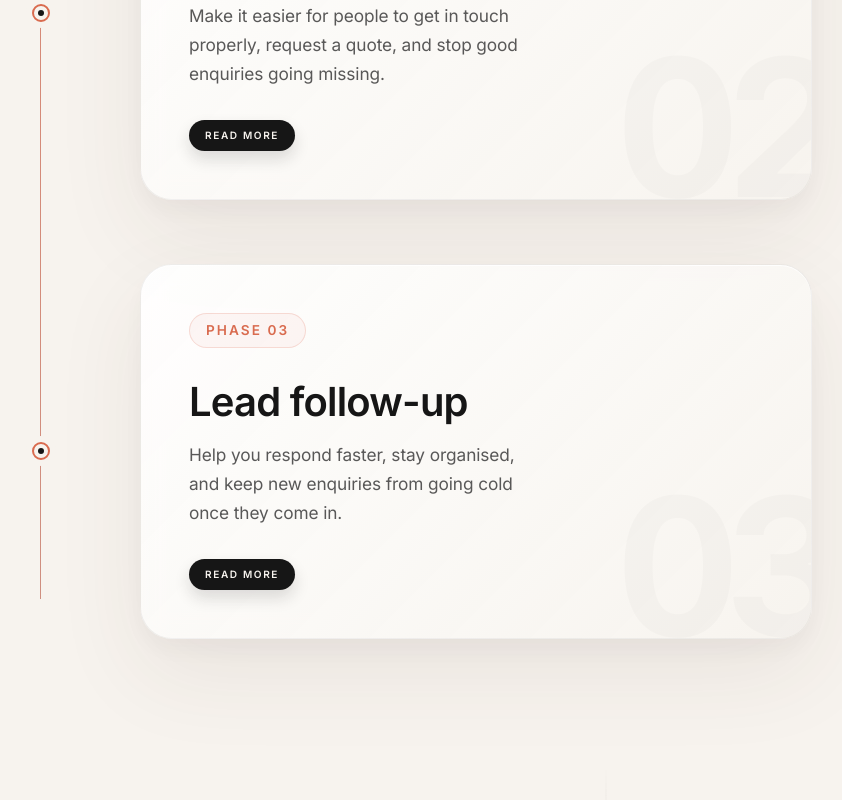
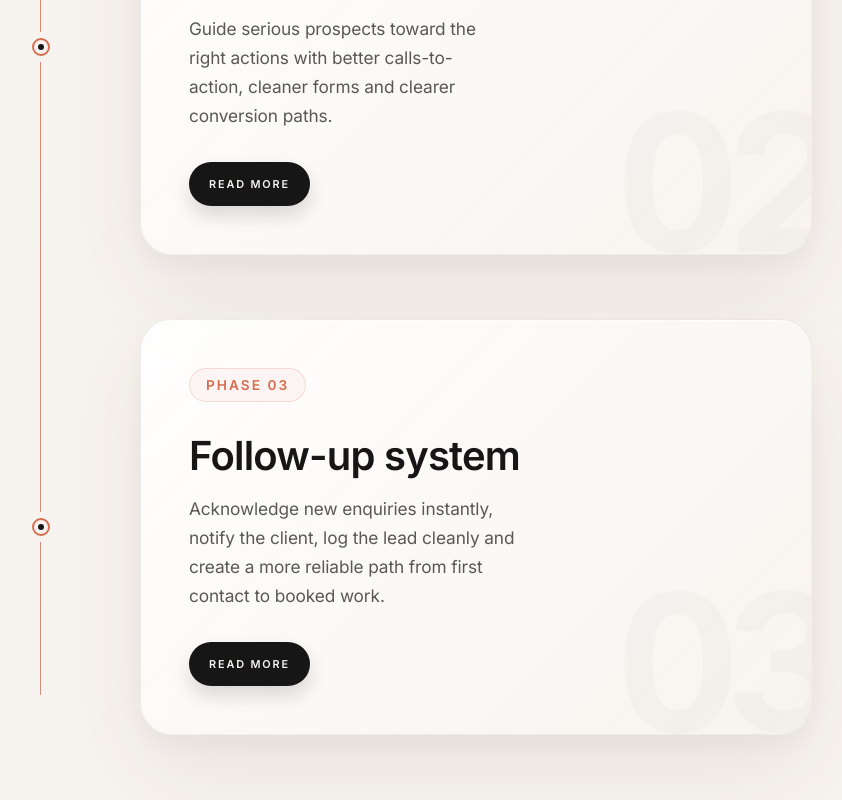
Before and after one commit to iainmacr77/r3worked-website, a Next.js app: page / in a window 1280 px wide. Shown: the part 3060-3860 px from the top of the page, without its empty margins (34-876 px from the left). Built offline with nearby package versions, Linux system fonts and the light colour scheme.

Commit message:
chnaged our 3 sections around a bit

```diff
--- a/src/components/homepage/HomepageHero.tsx
+++ b/src/components/homepage/HomepageHero.tsx
@@ -33,7 +33,7 @@ function EditorialVisual({ scrollProgress }: { scrollProgress: MotionValue<numbe
   const scale3 = useTransform(smoothProgress, [0.6, 0.7, 0.8], [1.05, 1, 1]);
 
   return (
-    <div className="relative w-full max-w-[34rem] aspect-[4/5] mx-auto lg:ml-auto select-none pointer-events-none mt-12 lg:mt-0 flex items-center justify-center">
+    <div className="relative w-full max-w-[34rem] aspect-[4/5] mx-auto lg:ml-auto select-none pointer-events-none mt-10 lg:mt-0 flex items-center justify-center">
       {/* Structural base grid */}
       <div className="absolute inset-x-4 sm:inset-x-8 inset-y-16 border border-[#161616]/10 rounded-sm">
         <div className="absolute inset-x-0 top-1/3 border-t border-[#161616]/5" />
--- a/src/components/homepage/RebuildBreakdown.tsx
+++ b/src/components/homepage/RebuildBreakdown.tsx
@@ -127,7 +127,7 @@ export function RebuildBreakdown() {
           </div>
 
           {/* Slide area */}
-          <div className="relative z-10 min-h-[19rem] md:min-h-[14rem]">
+          <div className="relative z-10 min-h-[24rem] sm:min-h-[22rem] md:min-h-[14rem]">
             <AnimatePresence mode="wait" initial={false} custom={direction}>
               <motion.div
                 key={currentIndex}
@@ -140,7 +140,7 @@ export function RebuildBreakdown() {
                   x: { type: "spring", stiffness: 320, damping: 32 },
                   opacity: { duration: 0.2 },
                 }}
-                className="absolute inset-0"
+                className="inset-0 md:absolute"
                 role="group"
                 aria-roledescription="slide"
                 aria-label={`Move ${currentIndex + 1} of ${REBUILD_MOVES.length}: ${move.category}`}
--- a/src/components/homepage/TheThreeInR3Worked.tsx
+++ b/src/components/homepage/TheThreeInR3Worked.tsx
@@ -1,5 +1,6 @@
 "use client";
 
+import Link from "next/link";
 import { useRef, type MouseEvent } from "react";
 import { motion, useScroll, useTransform, useSpring, useInView } from "framer-motion";
 
@@ -7,19 +8,19 @@ const THREE_LAYERS = [
   {
     label: "01",
     title: "Website uplift",
-    body: "Make the website look more trustworthy, more professional, and easier for the right customer to act on.",
+    body: "Make your business look more trustworthy, more professional and easier for the right customer to act on.",
     targetId: "before-after-showcase",
   },
   {
     label: "02",
     title: "Enquiry capture",
-    body: "Make it easier for people to get in touch properly, request a quote, and stop good enquiries going missing.",
+    body: "Guide serious prospects toward the right actions with better calls-to-action, cleaner forms and clearer conversion paths.",
     targetId: "rebuild-breakdown",
   },
   {
     label: "03",
-    title: "Lead follow-up",
-    body: "Help you respond faster, stay organised, and keep new enquiries from going cold once they come in.",
+    title: "Follow-up system",
+    body: "Acknowledge new enquiries instantly, notify the client, log the lead cleanly and create a more reliable path from first contact to booked work.",
     targetId: "lead-capture-layer",
   },
 ];
@@ -140,12 +141,9 @@ function StepItem({
 
       {/* Content Card */}
       <div className="flex-1 w-full">
-        <motion.a
-          href={`#${layer.targetId}`}
-          onClick={handleNavigate}
+        <motion.div
           whileHover={{ y: -4 }}
-          className="premium-card relative flex h-full w-full max-w-[42rem] flex-col overflow-hidden p-8 transition-[border-color,box-shadow,transform] duration-500 ease-[cubic-bezier(0.22,1,0.36,1)] hover:border-[#D96B4F]/40 hover:shadow-[0_36px_96px_rgba(72,50,37,0.12),0_14px_32px_rgba(72,50,37,0.06),inset_0_1px_0_rgba(255,255,255,0.86)] focus-visible:border-[#D96B4F]/55 focus-visible:shadow-[0_36px_96px_rgba(72,50,37,0.12),0_14px_32px_rgba(72,50,37,0.06),inset_0_1px_0_rgba(255,255,255,0.86)] focus-visible:outline-none focus-visible:ring-2 focus-visible:ring-[#D96B4F]/15 md:p-12"
-          aria-label={`Read more about ${layer.title.toLowerCase()}`}
+          className="premium-card relative flex h-full w-full max-w-[42rem] cursor-default flex-col overflow-hidden p-8 transition-[border-color,box-shadow,transform] duration-500 ease-[cubic-bezier(0.22,1,0.36,1)] hover:border-[#D96B4F]/40 hover:shadow-[0_36px_96px_rgba(72,50,37,0.12),0_14px_32px_rgba(72,50,37,0.06),inset_0_1px_0_rgba(255,255,255,0.86)] md:p-12"
         >
           {/* Abstract numbering background */}
           <div className="absolute bottom-[-1.2rem] right-16 w-[7.2rem] text-right text-[12rem] font-bold tabular-nums text-[#161616]/[0.02] tracking-[-0.08em] pointer-events-none select-none leading-none md:bottom-[-1.5rem] md:right-20">
@@ -167,11 +165,16 @@ function StepItem({
               {layer.body}
             </p>
 
-            <span className="mt-8 inline-flex w-fit items-center rounded-full bg-[#161616] px-4 py-2 text-[0.63rem] font-semibold uppercase tracking-[0.16em] text-[#F7F3EE] shadow-[0_8px_16px_rgba(22,22,22,0.14)]">
+            <Link
+              href={`#${layer.targetId}`}
+              onClick={handleNavigate}
+              aria-label={`Read more about ${layer.title.toLowerCase()}`}
+              className="mt-8 inline-flex h-11 w-fit items-center rounded-full bg-[#161616] px-5 text-[0.68rem] font-semibold uppercase tracking-[0.17em] text-[#F7F3EE] shadow-[0_10px_18px_rgba(22,22,22,0.14)] transition-[transform,background,box-shadow] duration-300 hover:-translate-y-0.5 hover:bg-[#2A2A2A] focus-visible:outline-none focus-visible:ring-2 focus-visible:ring-[#D96B4F]/30"
+            >
               Read more
-            </span>
+            </Link>
           </div>
-        </motion.a>
+        </motion.div>
       </div>
     </motion.div>
   );
```
